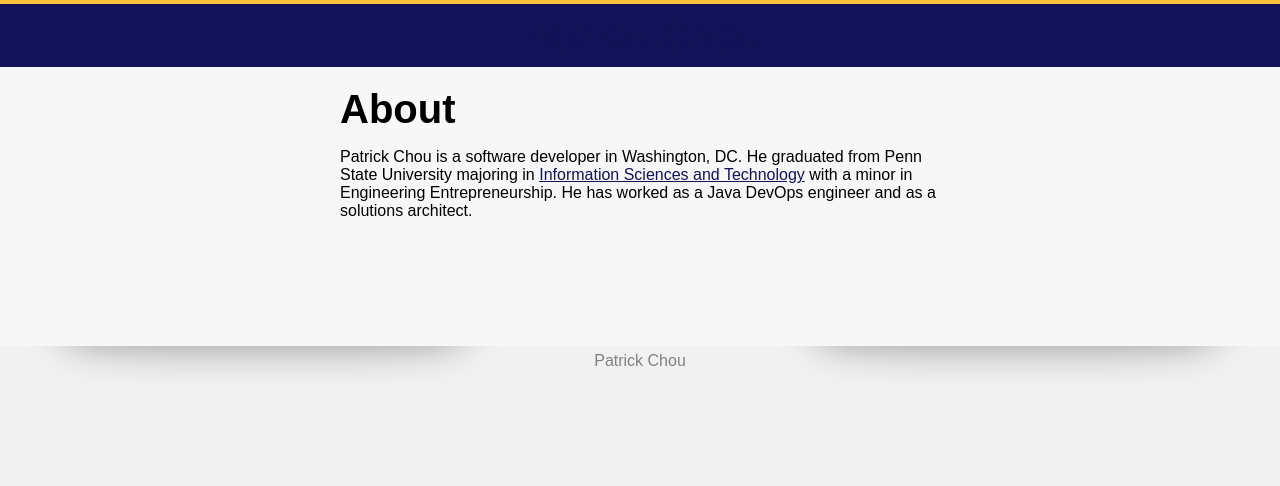
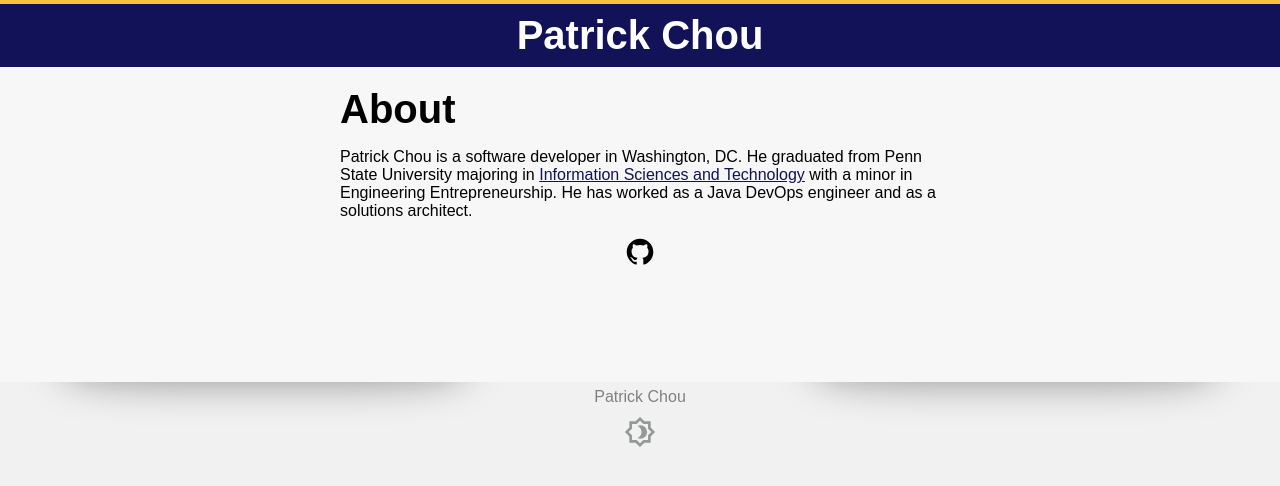
Before and after one commit to pChou19/pchou9, a Vue app: page /about in a window 1280 px wide. Shown: the top 486 px of the page. Built offline with nearby package versions, Linux system fonts and the light colour scheme; a web font is replaced by a local one.

Commit message:
Add dark mode toggle and add GitHub link

```diff
--- a/src/App.vue
+++ b/src/App.vue
@@ -2,6 +2,73 @@
   <router-view />
   <div class="footer shadow"></div>
   <div class="fname">
-    <a href="/" style="text-decoration: none; color: gray">Patrick Chou</a>
+    <a href="/" style="text-decoration: none; color: gray;">Patrick Chou</a>
+    <button @click="toggleTheme" class="theme-toggle"
+      :aria-label="isDark ? 'Switch to light mode' : 'Switch to dark mode'">
+      <svg width="32" height="32" viewBox="0 -960 960 960" xmlns="http://www.w3.org/2000/svg">
+        <path class="icon-path"
+          d="M492-280q83 0 141.5-58.5T692-480q0-83-58.5-141.5T492-680q-22 0-43 4.5T408-662q54 25 85.5 74T525-480q0 59-31.5 108T408-298q20 9 41 13.5t43 4.5ZM480-28 346-160H160v-186L28-480l132-134v-186h186l134-132 134 132h186v186l132 134-132 134v186H614L480-28Zm0-112 100-100h140v-140l100-100-100-100v-140H580L480-820 380-720H240v140L140-480l100 100v140h140l100 100Zm0-340Z" />
+      </svg>
+    </button>
   </div>
 </template>
+
+<script>
+export default {
+  data() {
+    return {
+      isDark: false,
+    };
+  },
+  mounted() {
+    // Check localStorage for saved preference
+    const savedTheme = localStorage.getItem('theme');
+    if (savedTheme) {
+      this.isDark = savedTheme === 'dark';
+    } else {
+      // If no saved preference, use system preference
+      this.isDark = window.matchMedia('(prefers-color-scheme: dark)').matches;
+    }
+    this.applyTheme();
+  },
+  methods: {
+    toggleTheme() {
+      this.isDark = !this.isDark;
+      this.applyTheme();
+      localStorage.setItem('theme', this.isDark ? 'dark' : 'light');
+    },
+    applyTheme() {
+      if (this.isDark) {
+        document.documentElement.classList.add('dark-mode');
+      } else {
+        document.documentElement.classList.remove('dark-mode');
+      }
+    },
+  },
+};
+</script>
+
+<style scoped>
+.theme-toggle {
+  display: block;
+  margin: 10px auto 0;
+  padding: 0;
+  background: transparent;
+  border: none;
+  cursor: pointer;
+  transition: transform 0.15s;
+  border-radius: 50%;
+  width: 32px;
+  height: 32px;
+}
+
+.theme-toggle svg .icon-path {
+  fill: #959898;
+}
+</style>
+
+<style>
+.dark-mode .theme-toggle svg .icon-path {
+  fill: gray;
+}
+</style>
--- a/src/assets/base.css
+++ b/src/assets/base.css
@@ -80,6 +80,10 @@ h1 {
 
 a {
   color: #121258;
+}
+
+.header h1 a {
+  color: #fff;
 }
 
 .menu a {
@@ -349,38 +353,40 @@ a {
   }
 }
 
-@media (prefers-color-scheme: dark) {
-  html {
+html.dark-mode {
   background: #152a38;
 }
 
-  .header {
+.dark-mode .header {
   background-color: #29435c;
   padding: 1px;
   text-align: center;
   border-top: 4px solid #ffc039;
 }
 
-  a,
-  body,
-  h1,
-  h2,
-  h3,
-  li {
+.dark-mode a,
+.dark-mode body,
+.dark-mode h1,
+.dark-mode h2,
+.dark-mode h3,
+.dark-mode li {
   color: #d1d4c9;
 }
 
-  .footer,
-  .main {
+.dark-mode .footer,
+.dark-mode .main {
   background: #132531;
 }
 
-  .menu {
+.dark-mode .menu {
   background: #132531;
 }
 
-  .menu a {
+.dark-mode .menu a {
   background-color: #29435c;
   color: #d1d4c9;
 }
+
+.dark-mode .header h1 a {
+  color: #d1d4c9;
 }
--- a/src/components/About.vue
+++ b/src/components/About.vue
@@ -8,7 +8,7 @@ export default {
 
 <template>
   <div class="header">
-    <h1><a href="#/" style="text-decoration: none">Patrick Chou</a></h1>
+    <h1><a href="/" style="text-decoration: none">Patrick Chou</a></h1>
   </div>
   <div style="overflow: auto">
     <div class="main">
@@ -17,13 +17,46 @@ export default {
         <p>
           Patrick Chou is a software developer in Washington, DC. He graduated
           from Penn State University majoring in
-          <a href="https://ist.psu.edu/" target="_blank" rel="noreferrer"
-            >Information Sciences and Technology</a
-          >
+          <a href="https://ist.psu.edu/" target="_blank" rel="noreferrer">Information Sciences and Technology</a>
           with a minor in Engineering Entrepreneurship. He has worked as a Java
           DevOps engineer and as a solutions architect.
         </p>
+        <div class="links">
+          <a href="https://github.com/pchou19" target="_blank" rel="noopener" aria-label="pchou19's GitHub">
+            <svg width="32" height="32" viewBox="0 0 24 24" xmlns="http://www.w3.org/1999/xlink">
+              <path
+                d="M12.026 2c-5.509 0-9.974 4.465-9.974 9.974 0 4.406 2.857 8.145 6.821 9.465.499.09.679-.217.679-.481 0-.237-.008-.865-.011-1.696-2.775.602-3.361-1.338-3.361-1.338-.452-1.152-1.107-1.459-1.107-1.459-.905-.619.069-.605.069-.605 1.002.07 1.527 1.028 1.527 1.028.89 1.524 2.336 1.084 2.902.829.091-.645.351-1.085.635-1.334-2.214-.251-4.542-1.107-4.542-4.93 0-1.087.389-1.979 1.024-2.675-.101-.253-.446-1.268.099-2.64 0 0 .837-.269 2.742 1.021a9.582 9.582 0 0 1 2.496-.336 9.554 9.554 0 0 1 2.496.336c1.906-1.291 2.742-1.021 2.742-1.021.545 1.372.203 2.387.099 2.64.64.696 1.024 1.587 1.024 2.675 0 3.833-2.33 4.675-4.552 4.922.355.308.675.916.675 1.846 0 1.334-.012 2.41-.012 2.737 0 .267.178.577.687.479C19.146 20.115 22 16.379 22 11.974 22 6.465 17.535 2 12.026 2z"
+                class="icon-path" />
+            </svg>
+          </a>
+        </div>
       </div>
     </div>
   </div>
 </template>
+
+<style scoped>
+.links {
+  text-align: center;
+}
+
+.links a {
+  display: inline-flex;
+  justify-content: center;
+  align-items: center;
+  transition: transform 0.15s;
+  border-radius: 50%;
+}
+
+.links a:hover {
+  transform: scale(1.12);
+}
+
+.links a svg .icon-path {
+  fill: #000000;
+}
+
+.dark-mode .links a svg .icon-path {
+  fill: #FFFFFF;
+}
+</style>
```
Lines whose indentation alone changed are shown as unchanged.
